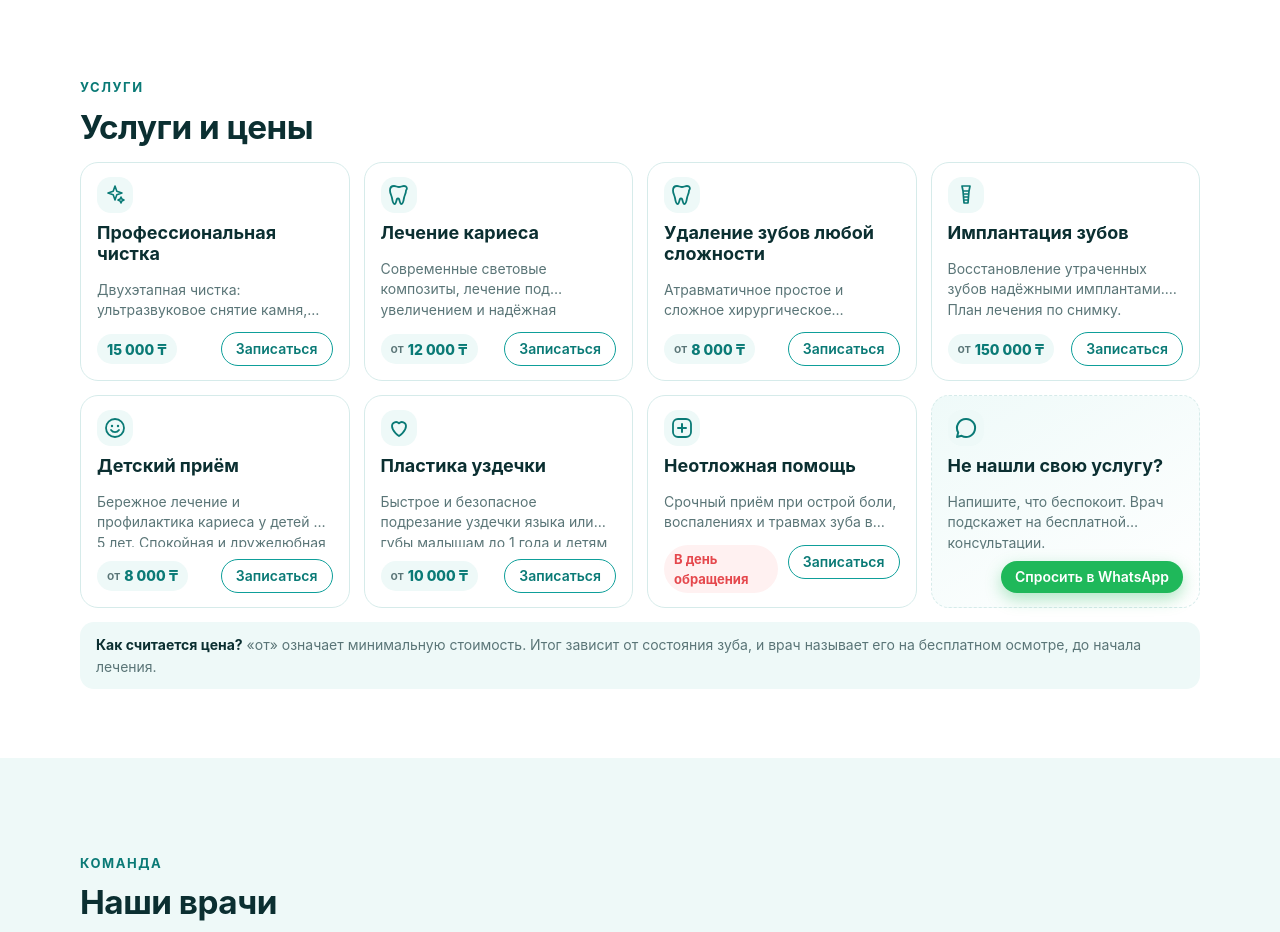
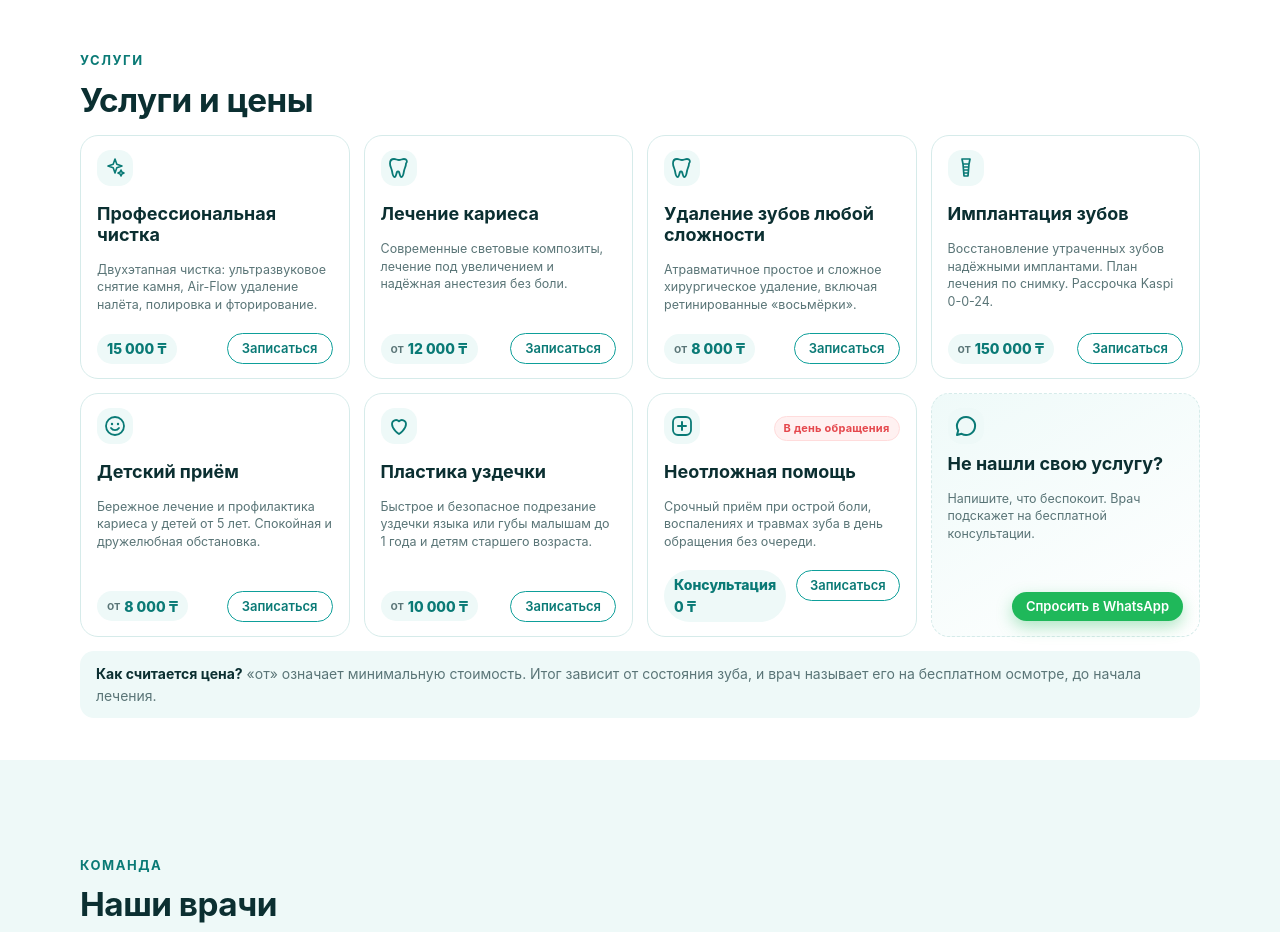
Before and after one commit to alexblanccc/diamond-demo, a plain HTML site: page static/index.html in a window 1280 px wide. Shown: the part 1520-2452 px from the top of the page. Drawn offline with Linux system fonts and the light colour scheme; no server answers.

Commit message:
fix: eliminate line-clamp text truncation in service cards and reposition emergency tag to header badge

```diff
--- a/data.json
+++ b/data.json
@@ -227,8 +227,8 @@
       "title_kz": "Шұғыл көмек",
       "desc": "Срочный приём при острой боли, воспалениях и травмах зуба в день обращения без очереди.",
       "desc_kz": "Қатты ауырсыну, қабыну және тіс жарақаты кезінде кезексіз қаралған күні шұғыл қабылдау.",
-      "price": "",
-      "price_kz": "",
+      "price": "Консультация 0 ₸",
+      "price_kz": "Кеңес 0 ₸",
       "tag": "В день обращения",
       "tag_kz": "Хабарласқан күні",
       "hidden": false,
--- a/static/app.js
+++ b/static/app.js
@@ -156,12 +156,15 @@ function renderDynamic(instant) {
         const tag = isKz ? (x.tag_kz || x.tag) : x.tag;
         const bookBtn = isKz ? "Жазылу" : "Записаться";
         return `<article class="card reveal" style="--d:${i % 4}">
-          <div class="svc-ico"><svg viewBox="0 0 24 24">${iconFor(x.title)}</svg></div>
+          <div class="svc-head">
+            <div class="svc-ico"><svg viewBox="0 0 24 24">${iconFor(x.title)}</svg></div>
+            ${tag ? `<span class="svc-badge">${esc(tag)}</span>` : ""}
+          </div>
           <h3>${x.slug ? `<a class="svc-link" href="/uslugi/${esc(x.slug)}">${esc(title)}</a>` : esc(title)}</h3>
           <p>${esc(desc)}</p>
           ${x.slug ? `<a class="svc-more" href="/uslugi/${esc(x.slug)}">${isKz ? "Толығырақ →" : "Подробнее →"}</a>` : ""}
           <div class="card-foot">
-            ${price ? `<span class="price">${priceHtml(price)}</span>` : tag ? `<span class="tag">${esc(tag)}</span>` : "<span></span>"}
+            <span class="price">${priceHtml(price || (isKz ? "Кеңес 0 ₸" : "Консультация 0 ₸"))}</span>
             <a class="btn btn-ghost" href="#book" data-service="${esc(title)}">${bookBtn}</a>
           </div>
         </article>`;
--- a/static/data.json
+++ b/static/data.json
@@ -227,8 +227,8 @@
       "title_kz": "Шұғыл көмек",
       "desc": "Срочный приём при острой боли, воспалениях и травмах зуба в день обращения без очереди.",
       "desc_kz": "Қатты ауырсыну, қабыну және тіс жарақаты кезінде кезексіз қаралған күні шұғыл қабылдау.",
-      "price": "",
-      "price_kz": "",
+      "price": "Консультация 0 ₸",
+      "price_kz": "Кеңес 0 ₸",
       "tag": "В день обращения",
       "tag_kz": "Хабарласқан күні",
       "hidden": false,
--- a/static/index.html
+++ b/static/index.html
@@ -7,7 +7,7 @@
 <meta name="description" content="Стоматологическая клиника Diamond в Павлодаре. Лечение, чистка, удаление, имплантация, детский приём, рассрочка 0-0-24 через Kaspi. Бесплатная консультация.">
 <meta name="theme-color" content="#0e9f9a">
 <link rel="icon" href="img/logo.jpg">
-<link rel="stylesheet" href="style.css">
+<link rel="stylesheet" href="style.css?v=3">
 </head>
 <body>
 <div class="topbar">
@@ -363,6 +363,6 @@
   <button type="button" class="btn btn-sm" id="cookieOk" data-kz="Түсінікті">Понятно</button>
 </div>
 
-<script src="app.js"></script>
+<script src="app.js?v=3"></script>
 </body>
 </html>
--- a/static/style.css
+++ b/static/style.css
@@ -175,7 +175,9 @@ p{margin:0 0 1em}
 .promo b{font-size:30px;line-height:1.05;letter-spacing:-.01em}
 .promo h3{margin:0;font-size:18px}
 .promo p{margin:0;font-size:14px;opacity:.9}
-.svc .card{padding:20px}
+.svc-head{display:flex;align-items:center;justify-content:space-between;gap:8px;margin-bottom:8px}
+.svc-badge{display:inline-flex;align-items:center;background:#fff1f1;color:var(--sos);border:1px solid #ffdcdc;font-size:11px;font-weight:700;padding:3px 9px;border-radius:999px;letter-spacing:.02em;white-space:nowrap}
+.svc .card{padding:20px;display:flex;flex-direction:column;justify-content:space-between}
 .svc .price{display:inline-block;background:var(--alt);padding:4px 10px;border-radius:999px;font-size:14px}
 .svc .card-foot{display:flex;align-items:center;justify-content:space-between;gap:10px;margin-top:6px}
 .svc .card-foot .btn{margin:0}
@@ -749,11 +751,11 @@ body.lang-out > section,body.lang-out > footer,body.lang-out .top-in{opacity:.15
   .sec .lead{margin-bottom:22px}
   .svc{grid-template-columns:repeat(4,1fr);gap:14px}
   .svc .card{padding:16px 18px;gap:6px}
-  .svc .card p{font-size:14px;line-height:1.45;display:-webkit-box;-webkit-line-clamp:3;-webkit-box-orient:vertical;overflow:hidden}
+  .svc .card p{font-size:13px;line-height:1.45;display:block;overflow:visible;margin:0 0 6px}
   .svc .svc-ico{width:36px;height:36px}
-  .svc .card-foot{grid-template-columns:1fr auto;align-items:center;margin-top:6px}
+  .svc .card-foot{grid-template-columns:1fr auto;align-items:center;margin-top:auto;padding-top:8px}
   .svc .card-foot > span{align-self:center !important}
-  .svc .card-foot .btn{width:auto;padding:9px 14px;font-size:14px}
+  .svc .card-foot .btn{width:auto;padding:8px 14px;font-size:13px}
   .price-note{margin-top:14px;padding-top:12px;padding-bottom:12px}
   .doctors{grid-template-columns:repeat(5,1fr);gap:14px}
   .doc-photo{aspect-ratio:1/1}
@@ -764,7 +766,7 @@ body.lang-out > section,body.lang-out > footer,body.lang-out .top-in{opacity:.15
   h2{font-size:clamp(24px,2.6vw,34px)}
   .doc-photo{aspect-ratio:5/4}
   #services .lead{display:none}
-  .svc .card p{-webkit-line-clamp:2}
+  .svc .card p{font-size:12.5px;line-height:1.4}
   .svc .card{padding:14px 16px}
 }
 
```
